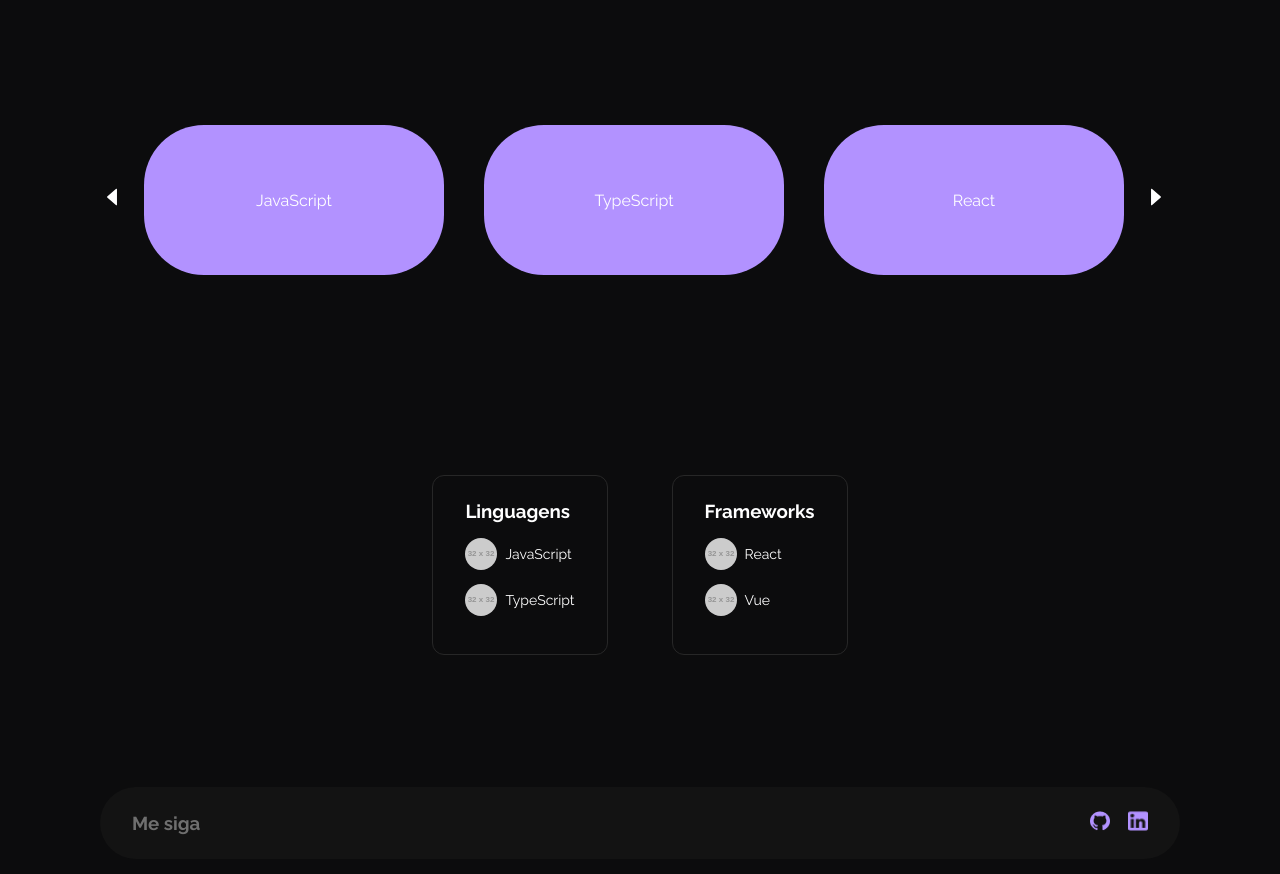
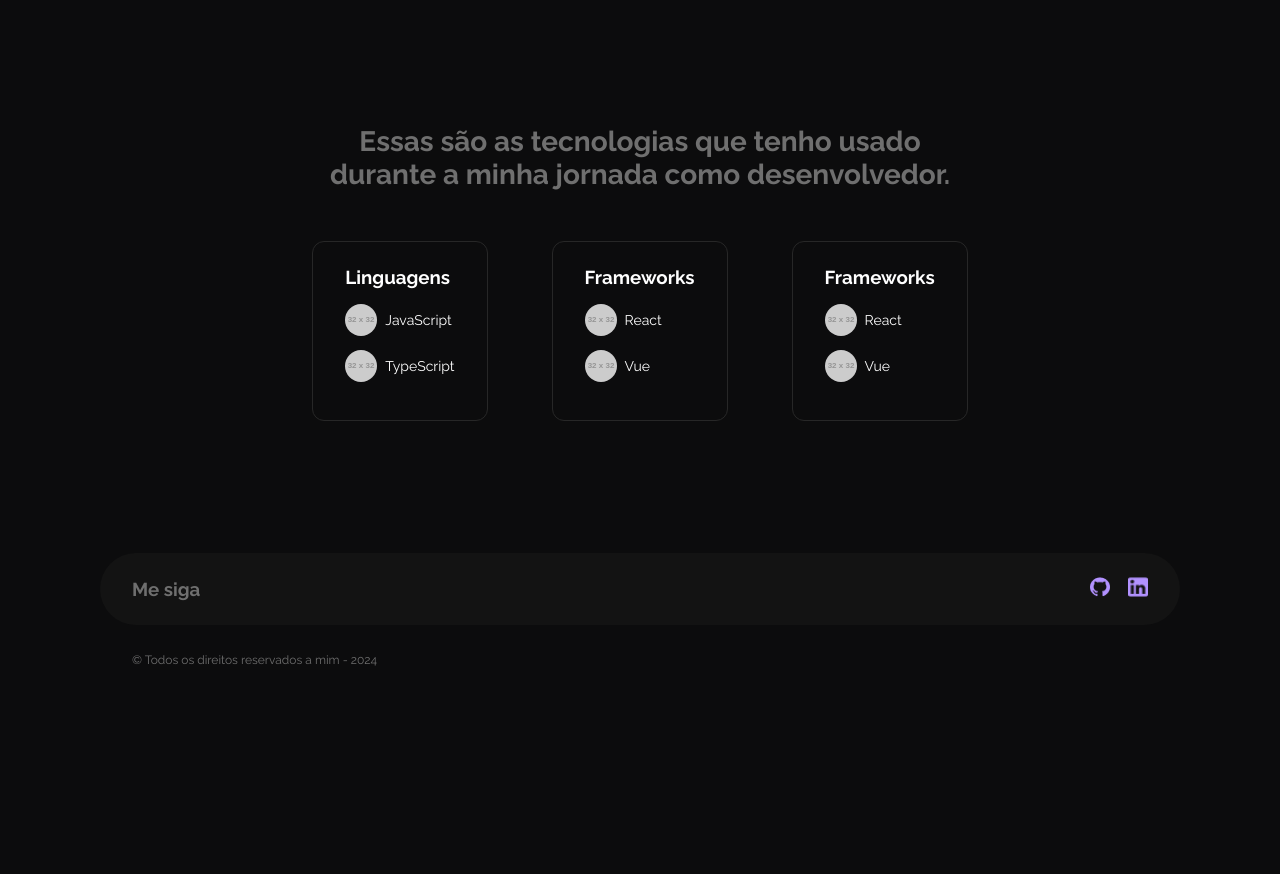
Before and after one commit to KauaOnoratoDev/Meu-Portifolio, a React (Create React App) app: page /qualifications in a window 1280 px wide. Shown: the part 640-1514 px from the top of the page. After the commit the page ends 1340 px from the top, so only its background shows below. Built offline with nearby package versions, Linux system fonts and the light colour scheme.

Commit message:
refactor: ajustes no visual da página

```diff
--- a/src/components/Carousel/styles.ts
+++ b/src/components/Carousel/styles.ts
@@ -15,14 +15,14 @@
   display: flex;
   justify-content: center;
   align-items: center;
-  color: #fff;
+  color: ${colors.white};
 `
 
 export const Item = styled.li`
   display: flex;
   justify-content: center;
   align-items: center;
-  background-color: ${colors.purple};
+  background-color: ${colors.gray800};
   width: 300px;
   height: 150px;
   border-radius: 60px;
--- a/src/components/Technologies/index.tsx
+++ b/src/components/Technologies/index.tsx
@@ -9,11 +9,20 @@
     {
       name: 'Frameworks',
       tech: ['React', 'Vue']
+    },
+    {
+      name: 'Frameworks',
+      tech: ['React', 'Vue']
     }
   ]
 
   return (
     <S.Container>
+      <h2>
+        Essas são as tecnologias que tenho usado durante a minha jornada como
+        desenvolvedor.
+      </h2>
+      <div>
         {mock.map((e) => (
           <>
             <S.List>
@@ -29,6 +38,7 @@
             </S.List>
           </>
         ))}
+      </div>
     </S.Container>
   )
 }
--- a/src/components/Technologies/styles.ts
+++ b/src/components/Technologies/styles.ts
@@ -4,8 +4,23 @@
 export const Container = styled.div`
   width: 100%;
   display: flex;
-  flex-wrap: wrap;
+  flex-direction: column;
   justify-content: center;
+  align-items: center;
+
+  > div {
+    display: flex;
+    flex-wrap: wrap;
+    justify-content: center;
+  }
+
+  h2 {
+    font-size: 28px;
+    color: ${colors.gray400};
+    margin-bottom: 50px;
+    width: 60%;
+    text-align: center;
+  }
 `
 
 export const List = styled.ul`
@@ -14,6 +29,7 @@
   padding: 24px 32px;
   margin: 0 32px 32px;
   color: ${colors.white};
+  height: 100%;
 
   h3 {
     margin-bottom: 16px;
--- a/src/pages/Home/index.tsx
+++ b/src/pages/Home/index.tsx
@@ -5,7 +5,6 @@
 const Home = () => (
   <>
     <Hero />
-    <Carousel />
     <Technologies />
   </>
 )
```
Lines whose indentation alone changed are shown as unchanged.
